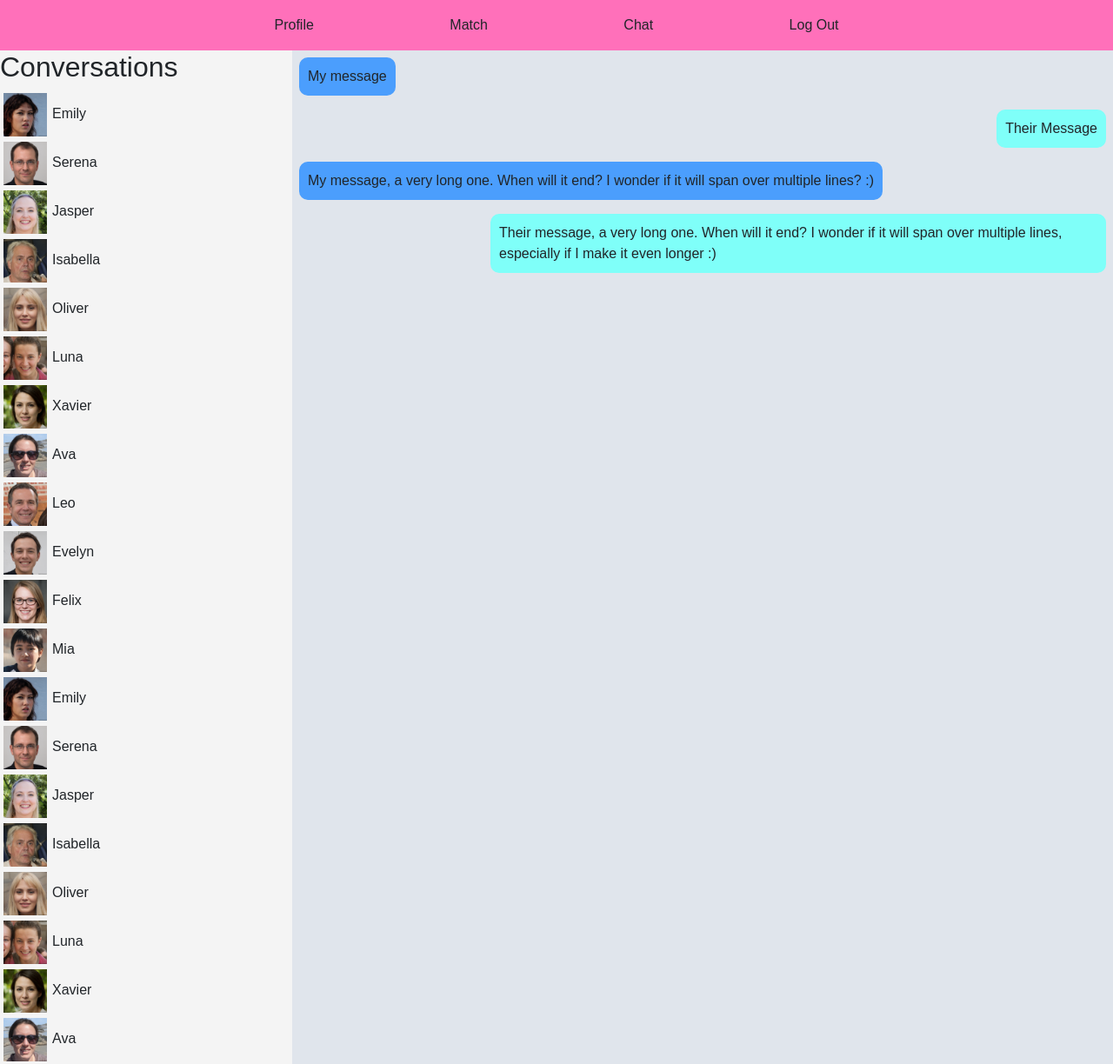
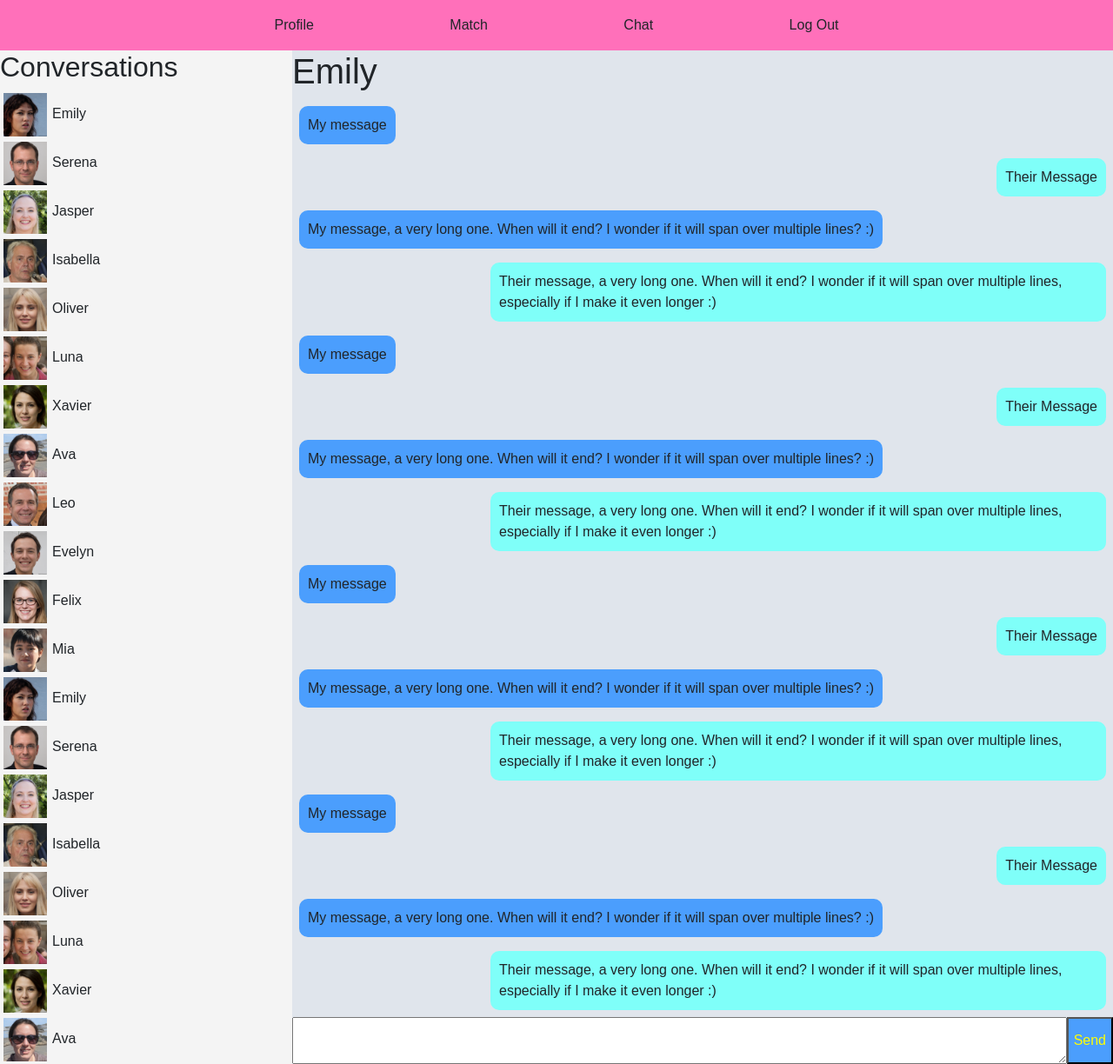
Before and after one commit to martindahlgren/CS50x-2022, a Django app: page /test in a window 1280 px wide. Shown: the whole page at 87% size. Run offline with Django 4.2, Linux system fonts and the light colour scheme; parts of the project's set-up code (start-up, migrations or seed data) failed here and were passed over.

Commit message:
Add area to write message

```diff
--- a/ConnectionCards/app/templates/app/testpage.html
+++ b/ConnectionCards/app/templates/app/testpage.html
@@ -5,6 +5,14 @@
     <meta name="viewport" content="width=device-width, initial-scale=1.0">
     <link href="https://cdn.jsdelivr.net/npm/bootstrap@5.2.3/dist/css/bootstrap.min.css" rel="stylesheet" integrity="sha384-rbsA2VBKQhggwzxH7pPCaAqO46MgnOM80zW1RWuH61DGLwZJEdK2Kadq2F9CUG65" crossorigin="anonymous">
     <title>Conversations</title>
+    <script>
+        function toBottom()
+        {
+            document.querySelector('#messages').scrollTo(0, document.body.scrollHeight);
+        }
+        window.onload=toBottom;
+
+    </script>
     <style>
         html, body {
             height: 100%;
@@ -72,6 +80,11 @@
             background-color: rgb(75, 158, 253);
         }
 
+        button {
+            background-color: rgb(75, 158, 253);
+            color: yellow;
+        }
+
         .their-message {
             background-color: rgb(127, 255, 249);
 
@@ -84,6 +97,7 @@
         .chat-conv-profile-pic {
             padding-left: 1px;
             padding-right: 6px;
+            box-sizing: content-box;
         }
 
         .chat-conversations {
@@ -111,8 +125,20 @@
             display: flex;
             flex-direction: column;
             box-sizing: border-box;
+        }
+
+        #messages {
             overflow-y: scroll;
         }
+
+        .message-writing {
+            display: flex;
+        }
+
+        .new-message {
+            flex: 1;
+        }
+
 
     </style>
 </head>
@@ -132,35 +158,97 @@
 
         <div class="chat-conversations">
             <h2>Conversations</h2>
-            <div class="chat-conversation-profile"><img class=chat-conv-profile-pic height="50px" src="media/images/test_faces/tpdne%20(2).jpg">Emily</div>
-            <div class="chat-conversation-profile"><img class=chat-conv-profile-pic height="50px" src="media/images/test_faces/tpdne%20(1).jpg">Serena  </div>
-            <div class="chat-conversation-profile"><img class=chat-conv-profile-pic height="50px" src="media/images/test_faces/tpdne%20(3).jpg">Jasper</div>
-            <div class="chat-conversation-profile"><img class=chat-conv-profile-pic height="50px" src="media/images/test_faces/tpdne%20(4).jpg">Isabella</div>
-            <div class="chat-conversation-profile"><img class=chat-conv-profile-pic height="50px" src="media/images/test_faces/tpdne%20(5).jpg">Oliver</div>
-            <div class="chat-conversation-profile"><img class=chat-conv-profile-pic height="50px" src="media/images/test_faces/tpdne%20(6).jpg">Luna</div>
-            <div class="chat-conversation-profile"><img class=chat-conv-profile-pic height="50px" src="media/images/test_faces/tpdne%20(7).jpg">Xavier</div>
-            <div class="chat-conversation-profile"><img class=chat-conv-profile-pic height="50px" src="media/images/test_faces/tpdne%20(8).jpg">Ava</div>
-            <div class="chat-conversation-profile"><img class=chat-conv-profile-pic height="50px" src="media/images/test_faces/tpdne%20(9).jpg">Leo</div>
-            <div class="chat-conversation-profile"><img class=chat-conv-profile-pic height="50px" src="media/images/test_faces/tpdne%20(10).jpg">Evelyn</div>
-            <div class="chat-conversation-profile"><img class=chat-conv-profile-pic height="50px" src="media/images/test_faces/tpdne%20(11).jpg">Felix</div>
-            <div class="chat-conversation-profile"><img class=chat-conv-profile-pic height="50px" src="media/images/test_faces/tpdne%20(12).jpg">Mia</div>
-            <div class="chat-conversation-profile"><img class=chat-conv-profile-pic height="50px" src="media/images/test_faces/tpdne%20(2).jpg">Emily</div>
-            <div class="chat-conversation-profile"><img class=chat-conv-profile-pic height="50px" src="media/images/test_faces/tpdne%20(1).jpg">Serena  </div>
-            <div class="chat-conversation-profile"><img class=chat-conv-profile-pic height="50px" src="media/images/test_faces/tpdne%20(3).jpg">Jasper</div>
-            <div class="chat-conversation-profile"><img class=chat-conv-profile-pic height="50px" src="media/images/test_faces/tpdne%20(4).jpg">Isabella</div>
-            <div class="chat-conversation-profile"><img class=chat-conv-profile-pic height="50px" src="media/images/test_faces/tpdne%20(5).jpg">Oliver</div>
-            <div class="chat-conversation-profile"><img class=chat-conv-profile-pic height="50px" src="media/images/test_faces/tpdne%20(6).jpg">Luna</div>
-            <div class="chat-conversation-profile"><img class=chat-conv-profile-pic height="50px" src="media/images/test_faces/tpdne%20(7).jpg">Xavier</div>
-            <div class="chat-conversation-profile"><img class=chat-conv-profile-pic height="50px" src="media/images/test_faces/tpdne%20(8).jpg">Ava</div>
-            <div class="chat-conversation-profile"><img class=chat-conv-profile-pic height="50px" src="media/images/test_faces/tpdne%20(9).jpg">Leo</div>
-            <div class="chat-conversation-profile"><img class=chat-conv-profile-pic height="50px" src="media/images/test_faces/tpdne%20(10).jpg">Evelyn</div>
-            <div class="chat-conversation-profile"><img class=chat-conv-profile-pic height="50px" src="media/images/test_faces/tpdne%20(11).jpg">FelixMichaelCeraExtremelyLongName</div>
-            <div class="chat-conversation-profile"><img class=chat-conv-profile-pic height="50px" src="media/images/test_faces/tpdne%20(12).jpg">Mia</div>
+            <div class="chat-conversation-profile"><img class=chat-conv-profile-pic height="50px" width="50px" src="media/images/test_faces/tpdne%20(2).jpg">Emily</div>
+            <div class="chat-conversation-profile"><img class=chat-conv-profile-pic height="50px" width="50px" src="media/images/test_faces/tpdne%20(1).jpg">Serena  </div>
+            <div class="chat-conversation-profile"><img class=chat-conv-profile-pic height="50px" width="50px" src="media/images/test_faces/tpdne%20(3).jpg">Jasper</div>
+            <div class="chat-conversation-profile"><img class=chat-conv-profile-pic height="50px" width="50px" src="media/images/test_faces/tpdne%20(4).jpg">Isabella</div>
+            <div class="chat-conversation-profile"><img class=chat-conv-profile-pic height="50px" width="50px" src="media/images/test_faces/tpdne%20(5).jpg">Oliver</div>
+            <div class="chat-conversation-profile"><img class=chat-conv-profile-pic height="50px" width="50px" src="media/images/test_faces/tpdne%20(6).jpg">Luna</div>
+            <div class="chat-conversation-profile"><img class=chat-conv-profile-pic height="50px" width="50px" src="media/images/test_faces/tpdne%20(7).jpg">Xavier</div>
+            <div class="chat-conversation-profile"><img class=chat-conv-profile-pic height="50px" width="50px" src="media/images/test_faces/tpdne%20(8).jpg">Ava</div>
+            <div class="chat-conversation-profile"><img class=chat-conv-profile-pic height="50px" width="50px" src="media/images/test_faces/tpdne%20(9).jpg">Leo</div>
+            <div class="chat-conversation-profile"><img class=chat-conv-profile-pic height="50px" width="50px" src="media/images/test_faces/tpdne%20(10).jpg">Evelyn</div>
+            <div class="chat-conversation-profile"><img class=chat-conv-profile-pic height="50px" width="50px" src="media/images/test_faces/tpdne%20(11).jpg">Felix</div>
+            <div class="chat-conversation-profile"><img class=chat-conv-profile-pic height="50px" width="50px" src="media/images/test_faces/tpdne%20(12).jpg">Mia</div>
+            <div class="chat-conversation-profile"><img class=chat-conv-profile-pic height="50px" width="50px" src="media/images/test_faces/tpdne%20(2).jpg">Emily</div>
+            <div class="chat-conversation-profile"><img class=chat-conv-profile-pic height="50px" width="50px" src="media/images/test_faces/tpdne%20(1).jpg">Serena  </div>
+            <div class="chat-conversation-profile"><img class=chat-conv-profile-pic height="50px" width="50px" src="media/images/test_faces/tpdne%20(3).jpg">Jasper</div>
+            <div class="chat-conversation-profile"><img class=chat-conv-profile-pic height="50px" width="50px" src="media/images/test_faces/tpdne%20(4).jpg">Isabella</div>
+            <div class="chat-conversation-profile"><img class=chat-conv-profile-pic height="50px" width="50px" src="media/images/test_faces/tpdne%20(5).jpg">Oliver</div>
+            <div class="chat-conversation-profile"><img class=chat-conv-profile-pic height="50px" width="50px" src="media/images/test_faces/tpdne%20(6).jpg">Luna</div>
+            <div class="chat-conversation-profile"><img class=chat-conv-profile-pic height="50px" width="50px" src="media/images/test_faces/tpdne%20(7).jpg">Xavier</div>
+            <div class="chat-conversation-profile"><img class=chat-conv-profile-pic height="50px" width="50px" src="media/images/test_faces/tpdne%20(8).jpg">Ava</div>
+            <div class="chat-conversation-profile"><img class=chat-conv-profile-pic height="50px" width="50px" src="media/images/test_faces/tpdne%20(9).jpg">Leo</div>
+            <div class="chat-conversation-profile"><img class=chat-conv-profile-pic height="50px" width="50px" src="media/images/test_faces/tpdne%20(10).jpg">Evelyn</div>
+            <div class="chat-conversation-profile"><img class=chat-conv-profile-pic height="50px" width="50px" src="media/images/test_faces/tpdne%20(11).jpg">FelixMichaelCeraExtremelyLongName</div>
+            <div class="chat-conversation-profile"><img class=chat-conv-profile-pic height="50px" width="50px" src="media/images/test_faces/tpdne%20(12).jpg">Mia</div>
         </div>
 
         <div class="chat-conversation-area">
 
+            <h1>Emily</h1>
 
+            <div id=messages>
+                <div class=my-message-container>
+                <div class=my-message>
+                    My message
+                </div>
+                </div>
+                <div class=their-message-container>
+                <div class=their-message>
+                    Their Message
+                </div>
+                </div>
+                <div class=my-message-container>
+                <div class=my-message>
+                    My message, a very long one. When will it end? I wonder if it will span over multiple lines? :)
+                </div>
+                </div>
+                <div class=their-message-container>
+                <div class=their-message>
+                    Their message, a very long one. When will it end? I wonder if it will span over multiple lines, especially if I make it even longer :)
+                </div>
+                </div>
+                <div class=my-message-container>
+                <div class=my-message>
+                    My message
+                </div>
+                </div>
+                <div class=their-message-container>
+                <div class=their-message>
+                    Their Message
+                </div>
+                </div>
+                <div class=my-message-container>
+                <div class=my-message>
+                    My message, a very long one. When will it end? I wonder if it will span over multiple lines? :)
+                </div>
+                </div>
+                <div class=their-message-container>
+                <div class=their-message>
+                    Their message, a very long one. When will it end? I wonder if it will span over multiple lines, especially if I make it even longer :)
+                </div>
+                </div>
+                <div class=my-message-container>
+                <div class=my-message>
+                    My message
+                </div>
+                </div>
+                <div class=their-message-container>
+                <div class=their-message>
+                    Their Message
+                </div>
+                </div>
+                <div class=my-message-container>
+                <div class=my-message>
+                    My message, a very long one. When will it end? I wonder if it will span over multiple lines? :)
+                </div>
+                </div>
+                <div class=their-message-container>
+                <div class=their-message>
+                    Their message, a very long one. When will it end? I wonder if it will span over multiple lines, especially if I make it even longer :)
+                </div>
+                </div>
                 <div class=my-message-container>
                 <div class=my-message>
                     My message
@@ -183,6 +271,12 @@
                 </div>
             </div>
 
+            <div class=message-writing>
+                <textarea class="new-message" name="text" oninput='this.style.minheight = "";this.style.height = Math.max(this.scrollHeight + 3) + "px"'></textarea><button>Send</button>
+            </div>
+
+        </div>
+
 
     </div>
     </div>
```
Also changed, not shown: 1 other file. Lines whose indentation alone changed are shown as unchanged.
